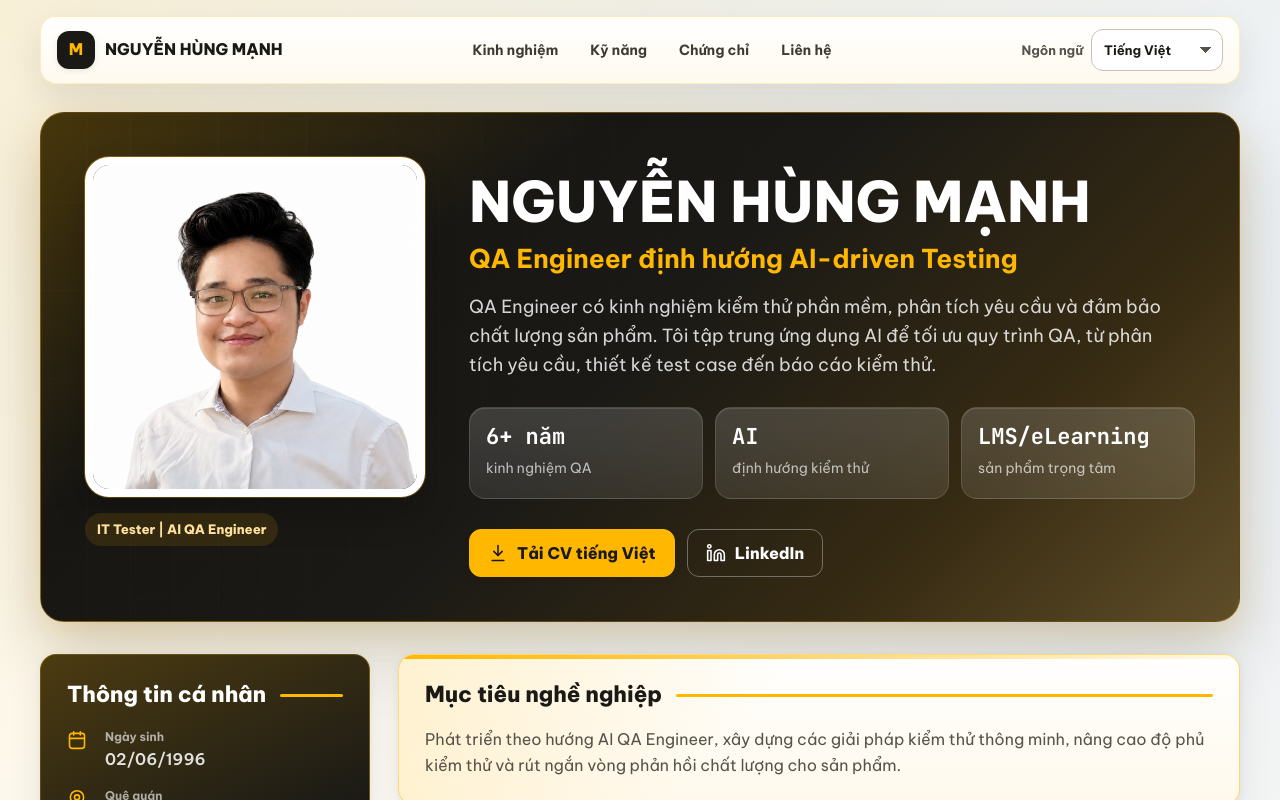
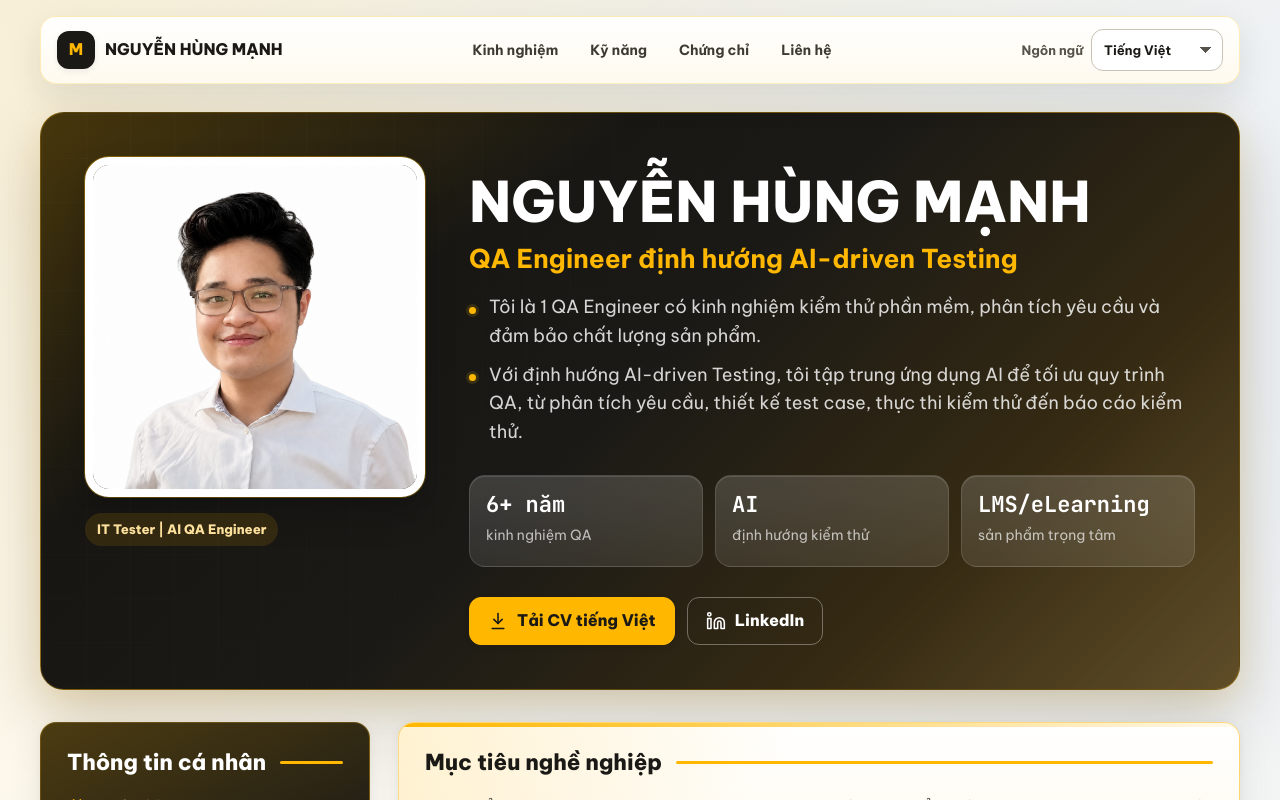
Before and after one commit to hungmanh0206/nguyenhungmanh-cv, a Next.js app: page / in a window 1280 px wide. Shown: the top 800 px of the page. Built offline with nearby package versions, Linux system fonts and the light colour scheme.

Commit message:
Update hero intro copy

```diff
--- a/app/globals.css
+++ b/app/globals.css
@@ -328,10 +328,31 @@ p {
 }
 
 .hero-intro {
+  display: grid;
+  gap: 10px;
   max-width: 720px;
-  margin-top: 18px;
+  margin: 18px 0 0;
+  padding: 0;
   color: rgba(255, 255, 255, 0.82);
   font-size: 18px;
+  list-style: none;
+}
+
+.hero-intro li {
+  position: relative;
+  padding-left: 20px;
+}
+
+.hero-intro li::before {
+  position: absolute;
+  top: 0.75em;
+  left: 0;
+  width: 7px;
+  height: 7px;
+  border-radius: 50%;
+  background: var(--brand);
+  box-shadow: 0 0 0 3px rgba(255, 183, 0, 0.14);
+  content: "";
 }
 
 .hero-stats {
--- a/app/page.tsx
+++ b/app/page.tsx
@@ -31,8 +31,10 @@ const content = {
     heroBadge: "IT Tester | AI QA Engineer",
     name: "NGUYỄN HÙNG MẠNH",
     role: "QA Engineer định hướng AI-driven Testing",
-    intro:
-      "QA Engineer có kinh nghiệm kiểm thử phần mềm, phân tích yêu cầu và đảm bảo chất lượng sản phẩm. Tôi tập trung ứng dụng AI để tối ưu quy trình QA, từ phân tích yêu cầu, thiết kế test case đến báo cáo kiểm thử.",
+    intro: [
+      "Tôi là 1 QA Engineer có kinh nghiệm kiểm thử phần mềm, phân tích yêu cầu và đảm bảo chất lượng sản phẩm.",
+      "Với định hướng AI-driven Testing, tôi tập trung ứng dụng AI để tối ưu quy trình QA, từ phân tích yêu cầu, thiết kế test case, thực thi kiểm thử đến báo cáo kiểm thử.",
+    ],
     ctaPrimary: "Tải CV tiếng Việt",
     ctaSecondary: "LinkedIn",
     pdf: "/nguyen-hung-manh-cv-vi.pdf",
@@ -250,8 +252,10 @@ const content = {
     heroBadge: "IT Tester | AI QA Engineer",
     name: "NGUYEN HUNG MANH",
     role: "QA Engineer focused on AI-driven Testing",
-    intro:
-      "QA Engineer with experience in software quality assurance and requirement analysis. I focus on using AI to improve QA workflows, from requirement analysis and test design to execution and reporting.",
+    intro: [
+      "I am a QA Engineer with experience in software testing, requirement analysis, and product quality assurance.",
+      "With an AI-driven Testing direction, I focus on applying AI to optimize QA workflows, from requirement analysis, test case design, and test execution to test reporting.",
+    ],
     ctaPrimary: "Download English CV",
     ctaSecondary: "LinkedIn",
     pdf: "/nguyen-hung-manh-cv-en.pdf",
@@ -571,7 +575,11 @@ export default function Home() {
           <div className="hero-copy">
             <h1 id="hero-title">{t.name}</h1>
             <h2>{t.role}</h2>
-            <p className="hero-intro">{t.intro}</p>
+            <ul className="hero-intro">
+              {t.intro.map((item) => (
+                <li key={item}>{item}</li>
+              ))}
+            </ul>
             <div className="hero-stats" aria-label="Profile highlights">
               {t.stats.map((stat) => (
                 <div key={stat.label}>
```
